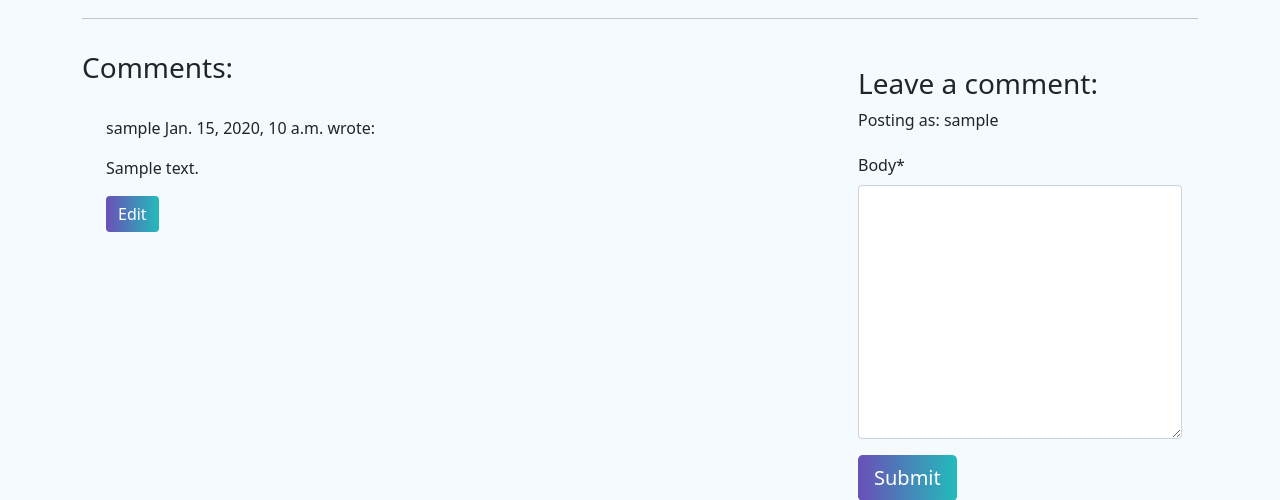
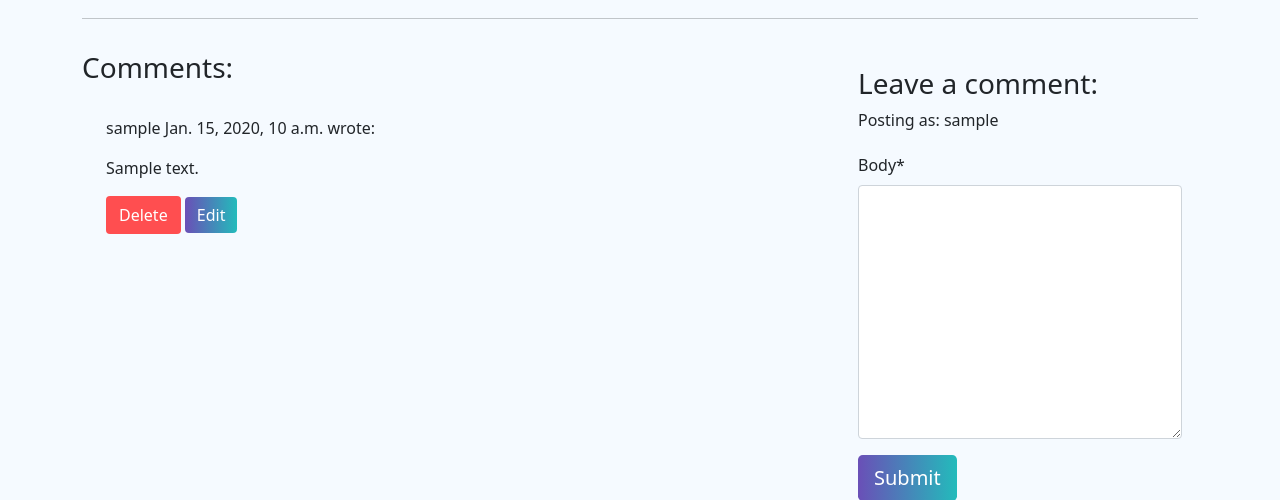
Before and after one commit to Zozo62442/fact-up-science, a Django app: a page that uses templates/base.html in a window 1280 px wide. Shown: the part 508-1008 px from the top of the page. Run offline with Django 4.2, Linux system fonts and the light colour scheme; a user stored in the database is signed in; tables that the repository leaves empty hold one stand-in row (values such as "Sample post"); parts of the project's set-up code (start-up, migrations or seed data) failed here and were passed over; some libraries are stand-ins or nearby versions.

Commit message:
added comment in the CRUD framework

```diff
--- a/fact_up_blog/templates/blog/post_detail.html
+++ b/fact_up_blog/templates/blog/post_detail.html
@@ -59,8 +59,8 @@
           </p>
           {% endif %}
           {% if user.is_authenticated and comment.author == user %}
-            <button class="btn btn-edit"
-            comment_id="{{ comment.id }}">Edit</button>
+            <button class="btn btn-delete" comment_id="{{ comment.id }}">Delete</button>
+            <button class="btn btn-edit" comment_id="{{ comment.id }}">Edit</button>
           {% endif %}
         </div>
         {% endfor %}
@@ -85,6 +85,30 @@
     </div>
   </div>
 </div>
+<!-- Delete confirmation modal -->
+<div class="modal fade" id="deleteModal" tabindex="-1"
+  aria-labelledby="deleteModalLabel" aria-hidden="true">
+  <div class="modal-dialog">
+    <div class="modal-content">
+      <div class="modal-header">
+        <h5 class="modal-title"
+          id="deleteModalLabel">Delete comment?</h5>
+        <button type="button" class="btn-close"
+          data-bs-dismiss="modal" aria-label="Close"></button>
+      </div>
+      <div class="modal-body">
+        Are you sure you want to delete your comment?
+        This action cannot be undone.
+      </div>
+      <div class="modal-footer">
+        <button type="button" class="btn btn-secondary"
+          data-bs-dismiss="modal">Close</button>
+        <a id="deleteConfirm" href="#" class="btn
+          btn-danger">Delete</a>
+      </div>
+    </div>
+  </div>
+</div>
 
 {% endblock content %}
 
--- a/fact_up_blog/urls.py
+++ b/fact_up_blog/urls.py
@@ -6,4 +6,6 @@
     path('<slug:slug>/', views.post_detail, name='post_detail'),
     path('<slug:slug>/edit_comment/<int:comment_id>',
          views.comment_edit, name='comment_edit'),
+    path('<slug:slug>/delete_comment/<int:comment_id>',
+         views.comment_delete, name='comment_delete'),
 ]
--- a/fact_up_blog/views.py
+++ b/fact_up_blog/views.py
@@ -60,3 +60,20 @@
             messages.add_message(request, messages.ERROR, 'Error updating comment!')
 
     return HttpResponseRedirect(reverse('post_detail', args=[slug]))
+
+
+def comment_delete(request, slug, comment_id):
+    """
+    view to delete comment
+    """
+    queryset = Post.objects.filter(status=1)
+    post = get_object_or_404(queryset, slug=slug)
+    comment = get_object_or_404(Comment, pk=comment_id)
+
+    if comment.author == request.user:
+        comment.delete()
+        messages.add_message(request, messages.SUCCESS, 'Comment deleted!')
+    else:
+        messages.add_message(request, messages.ERROR, 'You can only delete your own comments!')
+
+    return HttpResponseRedirect(reverse('post_detail', args=[slug]))
--- a/static/js/comments.js
+++ b/static/js/comments.js
@@ -2,6 +2,10 @@
 const commentText = document.getElementById("id_body");
 const commentForm = document.getElementById("commentForm");
 const submitButton = document.getElementById("submitButton");
+
+const deleteModal = new bootstrap.Modal(document.getElementById("deleteModal"));
+const deleteButtons = document.getElementsByClassName("btn-delete");
+const deleteConfirm = document.getElementById("deleteConfirm");
 
 /**
 * Initializes edit functionality for the provided edit buttons.
@@ -22,3 +26,21 @@
     commentForm.setAttribute("action", `edit_comment/${commentId}`);
   });
 }
+
+/**
+* Initializes deletion functionality for the provided delete buttons.
+*
+* For each button in the `deleteButtons` collection:
+* - Retrieves the associated comment's ID upon click.
+* - Updates the `deleteConfirm` link's href to point to the
+* deletion endpoint for the specific comment.
+* - Displays a confirmation modal (`deleteModal`) to prompt
+* the user for confirmation before deletion.
+*/
+for (let button of deleteButtons) {
+  button.addEventListener("click", (e) => {
+    let commentId = e.target.getAttribute("comment_id");
+    deleteConfirm.href = `delete_comment/${commentId}`;
+    deleteModal.show();
+  });
+}
--- a/templates/base.html
+++ b/templates/base.html
@@ -70,7 +70,7 @@
             </div>
         </div>
     </nav>
-    <!-- displaying Django messages -->
+
     <div class="container">
     <div class="row">
         <div class="col-md-8 offset-md-2">
```
